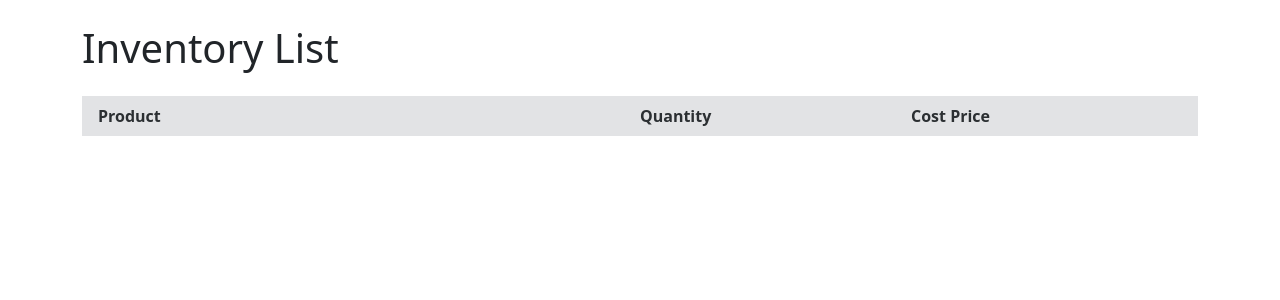
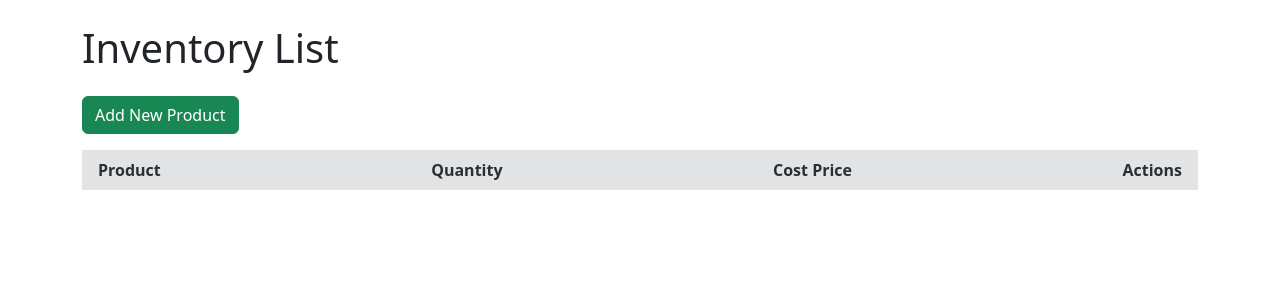
Before and after one commit to 4cruzeta/sape, a Django app: template inventory/templates/inventory/inventory_list.html in a window 1280 px wide. Shown: the part 56-356 px from the top of the page. Run offline with Django 5.2, Linux system fonts and the light colour scheme; the template is opened without the code that fills it, so the values that code supplies are empty; some libraries are stand-ins or nearby versions.

```diff
--- a/inventory/forms.py
+++ b/inventory/forms.py
@@ -6,4 +6,7 @@ from .models import Inventory
 class InventoryForm(forms.ModelForm):
     class Meta:
         model = Inventory
-        fields = ['product', 'quantity', 'cost_price']
+        fields = ['product', 'quantity', 'cost_price', 'description']
+        widgets = {
+            'description': forms.Textarea(attrs={'rows': 5, 'class': 'form-control'}),
+        }
--- a/inventory/models.py
+++ b/inventory/models.py
@@ -6,6 +6,7 @@ class Inventory(models.Model):
     product = models.CharField(max_length=255)
     quantity = models.IntegerField()
     cost_price = models.DecimalField(max_digits=10, decimal_places=2, default=0.00)
+    description = models.TextField(blank=True, null=True)
 
     def __str__(self):
         return f"{self.product} - {self.quantity} - {self.cost_price}"
--- a/inventory/templates/inventory/inventory_list.html
+++ b/inventory/templates/inventory/inventory_list.html
@@ -6,19 +6,22 @@
 {% block content %}
   <div class="container mt-4">
     <h1 class="mb-4">{% trans "Inventory List" %}</h1>
+    <a href="{% url 'inventory_new' %}" class="btn btn-success mb-3">{% trans "Add New Product" %}</a> <!-- Button to add a new product -->
     <ul class="list-group list-group-flush mb-3">
       <li class="list-group-item list-group-item-secondary d-flex justify-content-between">
-        <div class="w-50"><strong>{% trans "Product" %}</strong></div>
-        <div class="w-25"><strong>{% trans "Quantity" %}</strong></div>
-        <div class="w-25"><strong>{% trans "Cost Price" %}</strong></div>
+        <div class="w-30"><strong>{% trans "Product" %}</strong></div>
+        <div class="w-20"><strong>{% trans "Quantity" %}</strong></div>
+        <div class="w-20"><strong>{% trans "Cost Price" %}</strong></div>
+        <div class="w-30"><strong>{% trans "Actions" %}</strong></div> <!-- New column for Actions -->
       </li>
       {% for item in inventory_items %}
         <li class="list-group-item d-flex justify-content-between align-items-center">
-          <div class="w-50">{{ item.product }}</div>
-          <div class="w-25">{{ item.quantity }}</div>
-          <div class="w-25">{{ item.cost_price }}</div>
-          <div>
+          <div class="w-30">{{ item.product }}</div>
+          <div class="w-20">{{ item.quantity }}</div>
+          <div class="w-20">{{ item.cost_price }}</div>
+          <div class="w-30">
             <a href="{% url 'inventory_detail' item.pk %}" class="btn btn-sm btn-primary">{% trans "View" %}</a>
+            <a href="{% url 'inventory_edit' item.pk %}" class="btn btn-sm btn-warning">{% trans "Edit" %}</a> <!-- Edit button -->
           </div>
         </li>
       {% endfor %}
```
Also changed, not shown: inventory/signals.py (+18 -2 lines), inventory/templates/inventory/inventory_detail.html (+11 -6 lines), inventory/templates/inventory/inventory_form.html (+32 -10 lines), inventory/migrations/0005_inventory_description.py (added).
